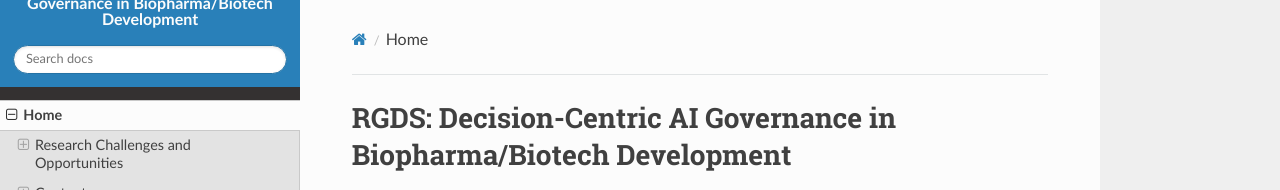
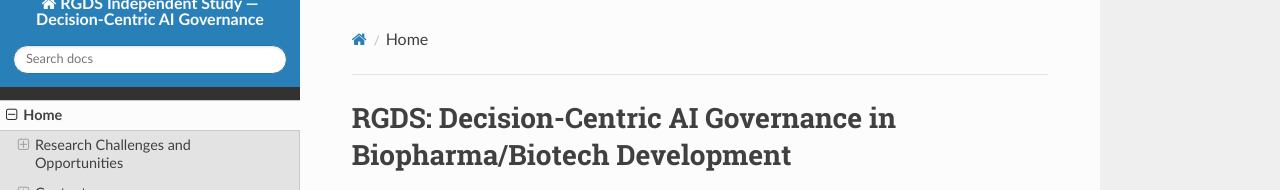
Before and after one commit to mj3b/rgds-independent-study, an MkDocs documentation site: the page built from docs/index.md, in a window 1280 px wide. Shown: the top 190 px of the page. Built offline with MkDocs 1.6.1, drawn with Linux system fonts in a browser that asks for light colours; nearby versions of some CDN libraries; some of the changed text lies outside the part shown.

Commit message:
Update site name in mkdocs configuration

```diff
--- a/mkdocs.yml
+++ b/mkdocs.yml
@@ -1,4 +1,4 @@
-site_name: RGDS — Decision-Centric AI Governance in Biopharma/Biotech Development
+site_name: RGDS Independent Study — Decision-Centric AI Governance
 site_description: A decision‑centric AI governance framework for regulated biopharma/biotech programs.
 
 theme:
```
